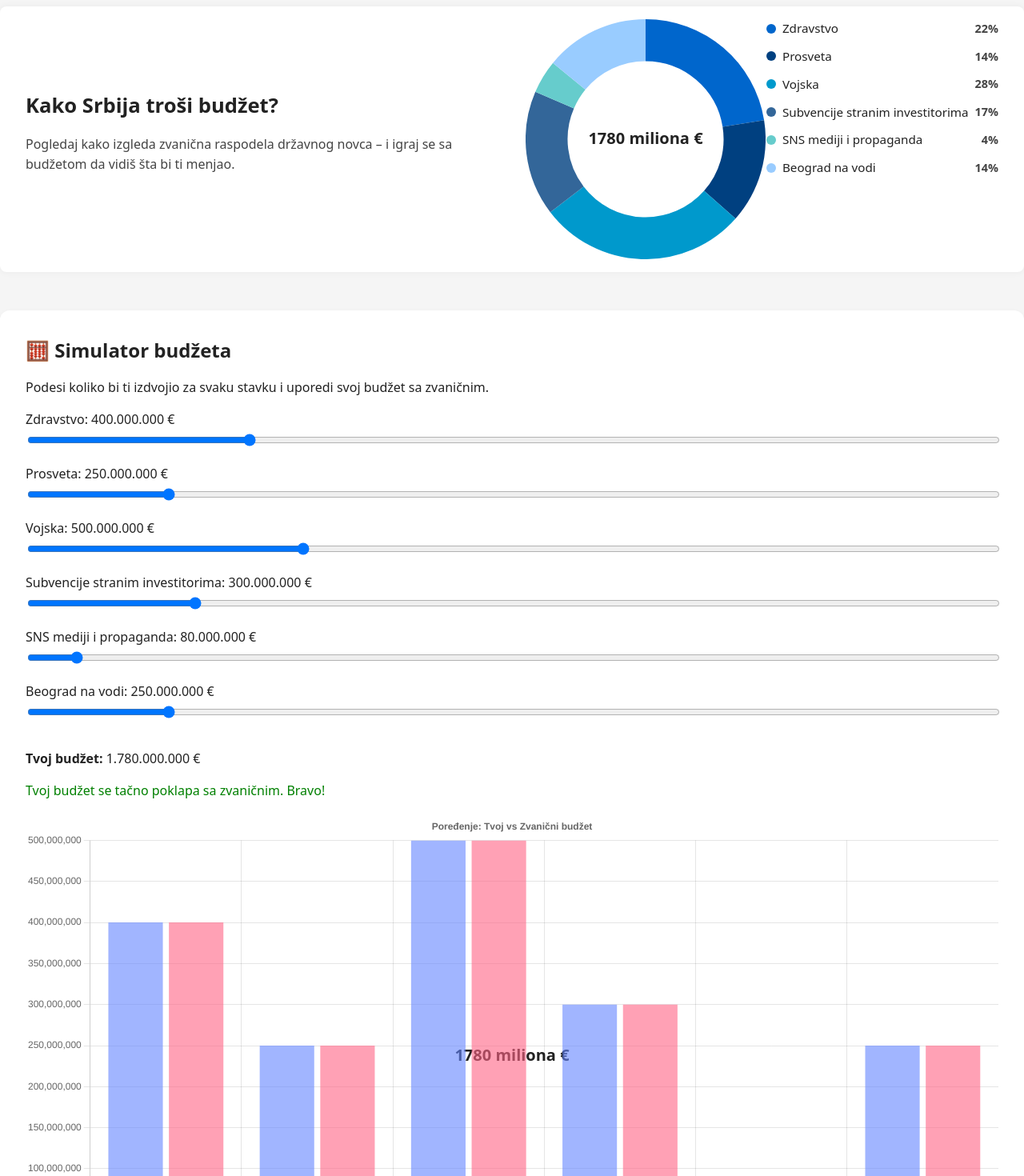
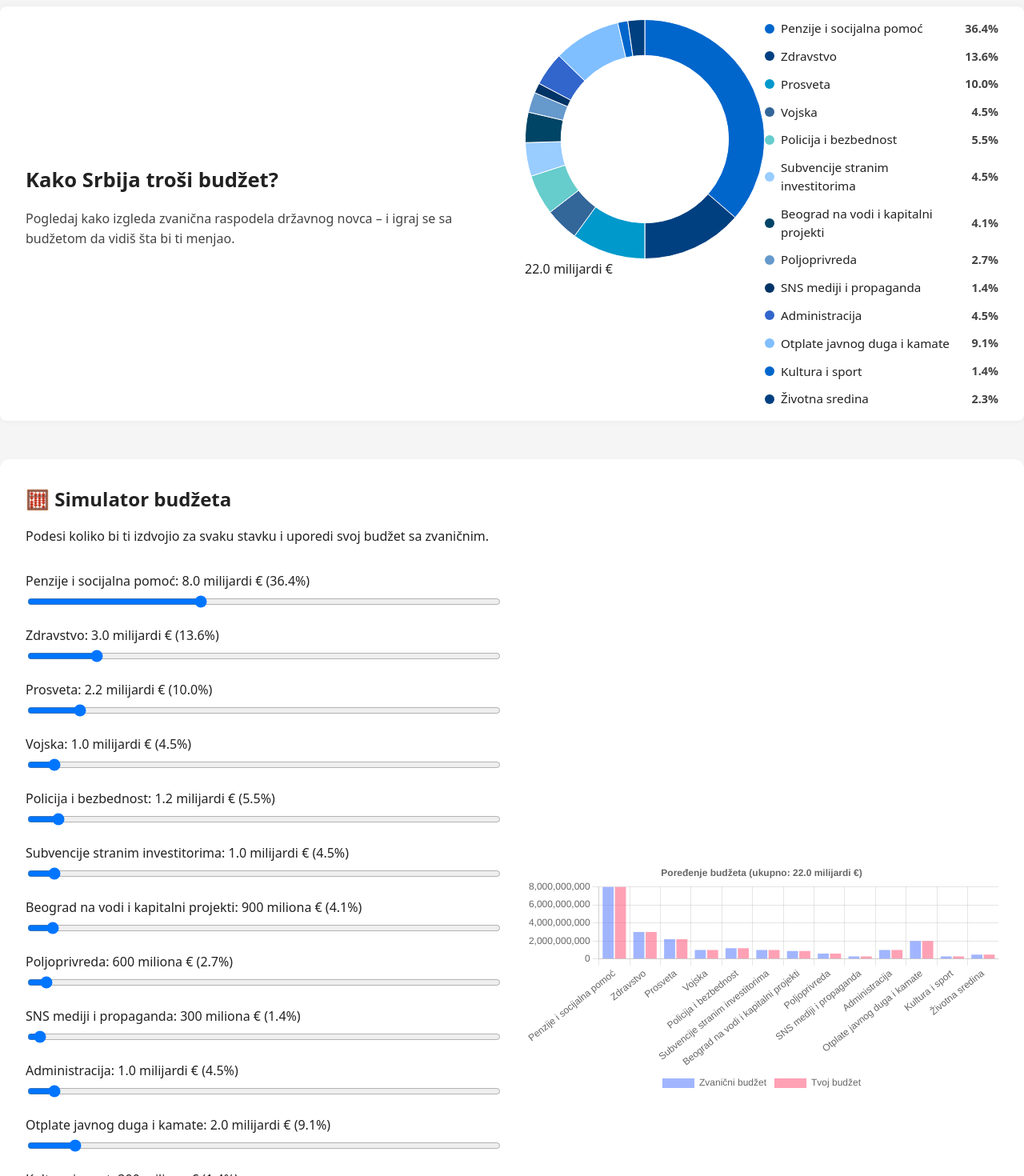
Before and after one commit to luidji95/budget-visualizer-srbija, a React (Vite) app: page / in a window 1280 px wide. Shown: the part 100-1570 px from the top of the page at 80% size. Built offline with nearby package versions, Linux system fonts and the light colour scheme.

Commit message:
final polish - content updateds, budget sync fix, and UI refinemensts

```diff
--- a/src/components/BudgetChart.tsx
+++ b/src/components/BudgetChart.tsx
@@ -1,70 +1,76 @@
 import {
   Chart as ChartJS,
+  CategoryScale,
+  LinearScale,
   ArcElement,
   Tooltip,
   Legend,
-  ChartOptions,
-  Plugin,
 } from "chart.js";
 import { Doughnut } from "react-chartjs-2";
-import { budgetData } from "../data/budgetData";
+import { rawBudgetData } from "../data/budgetData";
 import "./BudgetChart.css";
 
-ChartJS.register(ArcElement, Tooltip, Legend);
+ChartJS.register(CategoryScale, LinearScale, ArcElement, Tooltip, Legend);
 
-// 👉 Custom plugin za prikaz teksta u sredini
-const centerTextPlugin: Plugin = {
-  id: "centerText",
-  beforeDraw(chart) {
-    const { width } = chart;
-    const { ctx } = chart;
-    const total = budgetData.reduce((sum, item) => sum + item.amount, 0);
-    const displayText = `${(total / 1_000_000).toFixed(0)} miliona €`;
-
-    ctx.save();
-    ctx.font = "bold 20px system-ui";
-    ctx.fillStyle = "#222";
-    ctx.textAlign = "center";
-    ctx.textBaseline = "middle";
-    ctx.fillText(displayText, width / 2, chart.height! / 2);
-  },
-};
-
-ChartJS.register(centerTextPlugin);
-
-const data = {
-  labels: budgetData.map((item) => item.label),
-  datasets: [
-    {
-      label: "Budžet (€)",
-      data: budgetData.map((item) => item.amount),
-      backgroundColor: [
+const colors = [
   "#0066cc",
   "#004080",
   "#0099cc",
   "#336699",
   "#66cccc",
   "#99ccff",
-      ],
-      borderWidth: 0,
-      cutout: "65%", // debljina prstena
+  "#004466",
+  "#6699cc",
+  "#003366",
+  "#3366cc",
+  "#80bfff",
+];
+
+const formatAmount = (value: number) => {
+  return value >= 1_000_000_000
+    ? (value / 1_000_000_000).toFixed(1) + " milijardi €"
+    : (value / 1_000_000).toFixed(0) + " miliona €";
+};
+
+const BudgetChart = () => {
+  const labels = rawBudgetData.map((item) => item.label);
+  const data = rawBudgetData.map((item) => item.amount);
+  const total = data.reduce((sum, v) => sum + v, 0);
+
+  const chartData = {
+    labels,
+    datasets: [
+      {
+        data,
+        backgroundColor: colors,
+        borderWidth: 1,
       },
     ],
   };
 
-const options: ChartOptions<"doughnut"> = {
-  responsive: true,
+  const options = {
+    cutout: "70%",
     plugins: {
       legend: {
-      display: false, // sakrij default legendu
+        display: false,
+      },
+      tooltip: {
+        callbacks: {
+          label: (context: any) => {
+            const label = context.label;
+            const value = context.raw;
+            const percent = ((value / total) * 100).toFixed(1);
+            return `${label}: ${formatAmount(value)} (${percent}%)`;
+          },
+        },
       },
     },
   };
 
-const BudgetChart = () => {
   return (
-    <div className="chart-container">
-      <Doughnut data={data} options={options} />
+    <div className="budget-chart-wrapper">
+      <Doughnut data={chartData} options={options} />
+      <div className="chart-center-label">{formatAmount(total)}</div>
     </div>
   );
 };
--- a/src/components/BudgetComparisonChart.tsx
+++ b/src/components/BudgetComparisonChart.tsx
@@ -8,7 +8,7 @@ import {
   Legend,
 } from "chart.js";
 import { Bar } from "react-chartjs-2";
-import { budgetData } from "../data/budgetData";
+import { immutableBudgetData } from "../data/budgetData";
 import { FC } from "react";
 
 ChartJS.register(
@@ -26,14 +26,28 @@ type BudgetItem = {
 };
 
 interface Props {
-  userBudget: BudgetItem[];
+  userBudget?: BudgetItem[];
 }
 
+const formatLargeAmount = (value: number): string => {
+  if (value >= 1_000_000_000) {
+    return `${(value / 1_000_000_000).toFixed(1)} milijardi €`;
+  } else if (value >= 1_000_000) {
+    return `${(value / 1_000_000).toFixed(1)} miliona €`;
+  }
+  return `${value.toLocaleString("sr-RS")} €`;
+};
+
 const BudgetComparisonChart: FC<Props> = ({ userBudget }) => {
-  const labels = budgetData.map((item) => item.label);
+  const safeUserBudget = Array.isArray(userBudget)
+    ? userBudget
+    : immutableBudgetData.map((item) => ({ ...item }));
 
-  const officialData = budgetData.map((item) => item.amount);
-  const userData = userBudget.map((item) => item.amount);
+  const labels = immutableBudgetData.map((item) => item.label);
+  const officialData = immutableBudgetData.map((item) => item.amount);
+  const userData = safeUserBudget.map((item) => item.amount);
+
+  const totalOfficial = officialData.reduce((sum, v) => sum + v, 0);
 
   const data = {
     labels,
@@ -59,7 +73,15 @@ const BudgetComparisonChart: FC<Props> = ({ userBudget }) => {
       },
       title: {
         display: true,
-        text: "Poređenje: Tvoj vs Zvanični budžet",
+        text: `Poređenje budžeta (ukupno: ${formatLargeAmount(totalOfficial)})`,
+      },
+      tooltip: {
+        callbacks: {
+          label: function (context: any) {
+            const value = context.raw;
+            return `${context.dataset.label}: ${formatLargeAmount(value)}`;
+          },
+        },
       },
     },
   };
--- a/src/components/BudgetLegend.tsx
+++ b/src/components/BudgetLegend.tsx
@@ -1,13 +1,13 @@
-import { budgetData } from "../data/budgetData";
+import { rawBudgetData } from "../data/budgetData";
 import "./BudgetLegend.css";
 
-const total = budgetData.reduce((sum, item) => sum + item.amount, 0);
+const total = rawBudgetData.reduce((sum, item) => sum + item.amount, 0);
 
 const BudgetLegend = () => {
   return (
     <ul className="legend-list">
-      {budgetData.map((item, index) => {
-        const percent = ((item.amount / total) * 100).toFixed(0);
+      {rawBudgetData.map((item, index) => {
+        const percent = ((item.amount / total) * 100).toFixed(1); // preciznije
         const colors = [
           "#0066cc",
           "#004080",
@@ -15,6 +15,11 @@ const BudgetLegend = () => {
           "#336699",
           "#66cccc",
           "#99ccff",
+          "#004466",
+          "#6699cc",
+          "#003366",
+          "#3366cc",
+          "#80bfff",
         ];
         return (
           <li key={item.label} className="legend-item">
--- a/src/components/BudgetSimulator.tsx
+++ b/src/components/BudgetSimulator.tsx
@@ -1,13 +1,19 @@
 import { useState } from "react";
-import { budgetData } from "../data/budgetData";
+import { rawBudgetData, getFreshBudgetData } from "../data/budgetData";
 import "./BudgetSimulator.css";
 import BudgetComparisonChart from "./BudgetComparisonChart";
 
-const totalOriginal = budgetData.reduce((sum, item) => sum + item.amount, 0);
+const totalOriginal = rawBudgetData.reduce((sum, item) => sum + item.amount, 0);
+
+const formatAmount = (amount: number) => {
+  return amount >= 1_000_000_000
+    ? (amount / 1_000_000_000).toFixed(1) + " milijardi €"
+    : (amount / 1_000_000).toFixed(0) + " miliona €";
+};
 
 const BudgetSimulator = () => {
-  const [userBudget, setUserBudget] = useState(() =>
-    budgetData.map((item) => ({ ...item }))
+  const [userBudget, setUserBudget] = useState(
+    () => getFreshBudgetData() // ✅ bez sortiranja!
   );
 
   const totalUser = userBudget.reduce((sum, item) => sum + item.amount, 0);
@@ -18,6 +24,10 @@ const BudgetSimulator = () => {
     setUserBudget(newBudget);
   };
 
+  const handleReset = () => {
+    setUserBudget(getFreshBudgetData()); // ✅ bez sort!
+  };
+
   return (
     <section className="simulator-section">
       <h2>🧮 Simulator budžeta</h2>
@@ -26,11 +36,14 @@ const BudgetSimulator = () => {
         zvaničnim.
       </p>
 
+      <div className="simulator-content">
+        <div className="simulator-left">
           <div className="sliders">
             {userBudget.map((item, index) => (
               <div key={item.label} className="slider-group">
                 <label>
-              {item.label}: {item.amount.toLocaleString("sr-RS")} €
+                  {item.label}: {formatAmount(item.amount)} (
+                  {((item.amount / totalOriginal) * 100).toFixed(1)}%)
                 </label>
                 <input
                   type="range"
@@ -46,22 +59,30 @@ const BudgetSimulator = () => {
 
           <div className="simulator-summary">
             <p>
-          <strong>Tvoj budžet:</strong> {totalUser.toLocaleString("sr-RS")} €
+              <strong>Tvoj budžet:</strong> {formatAmount(totalUser)}
             </p>
             {totalUser > totalOriginal ? (
               <p className="warning">Prekoračio si zvanični budžet!</p>
             ) : totalUser < totalOriginal ? (
               <p className="note">
                 Nisi potrošio ceo budžet. Preostalo:{" "}
-            {(totalOriginal - totalUser).toLocaleString("sr-RS")} €
+                {formatAmount(totalOriginal - totalUser)}
               </p>
             ) : (
               <p className="success">
                 Tvoj budžet se tačno poklapa sa zvaničnim. Bravo!
               </p>
             )}
+            <button className="reset-btn" onClick={handleReset}>
+              🔁 Resetuj moj budžet
+            </button>
           </div>
+        </div>
+
+        <div className="simulator-right">
           <BudgetComparisonChart userBudget={userBudget} />
+        </div>
+      </div>
     </section>
   );
 };
--- a/src/components/StaJeMoglo.tsx
+++ b/src/components/StaJeMoglo.tsx
@@ -15,7 +15,7 @@ const StaJeMoglo = () => {
     <section className="sta-je-moglo-section">
       <h2>💡 Šta smo mogli sa tim novcem?</h2>
       <p>
-        Umesto što je pronevereno preko{" "}
+        Umesto što je kroz gore pomenute afere pronevereno preko{" "}
         <strong>{totalSum.toLocaleString()} €</strong>, mogli smo izgraditi:
       </p>
       <div className="moglo-grid">
--- a/src/components/budgetIntroSection.css
+++ b/src/components/budgetIntroSection.css
@@ -43,7 +43,7 @@
 }
 
 .chart-with-legend canvas {
-  max-width: 280px; /* smanji na manjim ekranima */
+  max-width: 280px; smanji na manjim ekranima
   width: 100%;
   height: auto;
 }
--- a/src/components/budgetSimulator.css
+++ b/src/components/budgetSimulator.css
@@ -47,3 +47,33 @@ input[type="range"] {
     width: 100%;
   }
 }
+.simulator-content {
+  display: flex;
+  gap: 2rem;
+  margin-top: 2rem;
+  align-items: center;
+}
+
+.simulator-left {
+  flex: 1;
+  min-width: 0;
+}
+
+.simulator-right {
+  flex: 1;
+  min-width: 0;
+}
+.simulator-right canvas {
+  height: 300px;
+  width: 100%;
+}
+
+@media (max-width: 768px) {
+  .simulator-content {
+    flex-direction: column;
+  }
+
+  .simulator-right {
+    margin-top: 2rem;
+  }
+}
--- a/src/data/budgetData.ts
+++ b/src/data/budgetData.ts
@@ -1,18 +1,55 @@
 export interface BudgetItem {
   label: string;
   amount: number;
-  category?: string; // povezano s aferama (opciono)
+  category?: string;
 }
 
-export const budgetData: BudgetItem[] = [
-  { label: "Zdravstvo", amount: 400_000_000, category: "Zdravstvo" },
-  { label: "Prosveta", amount: 250_000_000, category: "Prosveta" },
-  { label: "Vojska", amount: 500_000_000, category: "Vojska" },
+// 🧾 Glavni izvor podataka (realan budžet Srbije za 2025 ~22 milijarde €)
+export const rawBudgetData: BudgetItem[] = [
+  {
+    label: "Penzije i socijalna pomoć",
+    amount: 8_000_000_000,
+    category: "Socijalna pomoć",
+  },
+  { label: "Zdravstvo", amount: 3_000_000_000, category: "Zdravstvo" },
+  { label: "Prosveta", amount: 2_200_000_000, category: "Prosveta" },
+  { label: "Vojska", amount: 1_000_000_000, category: "Vojska" },
+  {
+    label: "Policija i bezbednost",
+    amount: 1_200_000_000,
+    category: "Policija",
+  },
   {
     label: "Subvencije stranim investitorima",
-    amount: 300_000_000,
+    amount: 1_000_000_000,
     category: "Subvencije",
   },
-  { label: "SNS mediji i propaganda", amount: 80_000_000, category: "Mediji" },
-  { label: "Beograd na vodi", amount: 250_000_000, category: "Infrastruktura" },
+  {
+    label: "Beograd na vodi i kapitalni projekti",
+    amount: 900_000_000,
+    category: "Infrastruktura",
+  },
+  { label: "Poljoprivreda", amount: 600_000_000, category: "Poljoprivreda" },
+  { label: "SNS mediji i propaganda", amount: 300_000_000, category: "Mediji" },
+  {
+    label: "Administracija",
+    amount: 1_000_000_000,
+    category: "Administracija",
+  },
+  {
+    label: "Otplate javnog duga i kamate",
+    amount: 2_000_000_000,
+    category: "Finansije",
+  },
+  { label: "Kultura i sport", amount: 300_000_000, category: "Kultura" },
+  { label: "Životna sredina", amount: 500_000_000, category: "Ekologija" },
 ];
+
+//  Nezavisna nepromenljiva kopija za Chart
+export const immutableBudgetData: BudgetItem[] = rawBudgetData.map((item) =>
+  Object.freeze({ ...item })
+);
+
+//  Helper funkcija za kopiranje user budgeta (koristiš u useState i reset)
+export const getFreshBudgetData = (): BudgetItem[] =>
+  rawBudgetData.map((item) => ({ ...item }));
```
Also changed, not shown: src/components/budgetChart.css (+30 -0 lines). Lines whose indentation alone changed are shown as unchanged.
